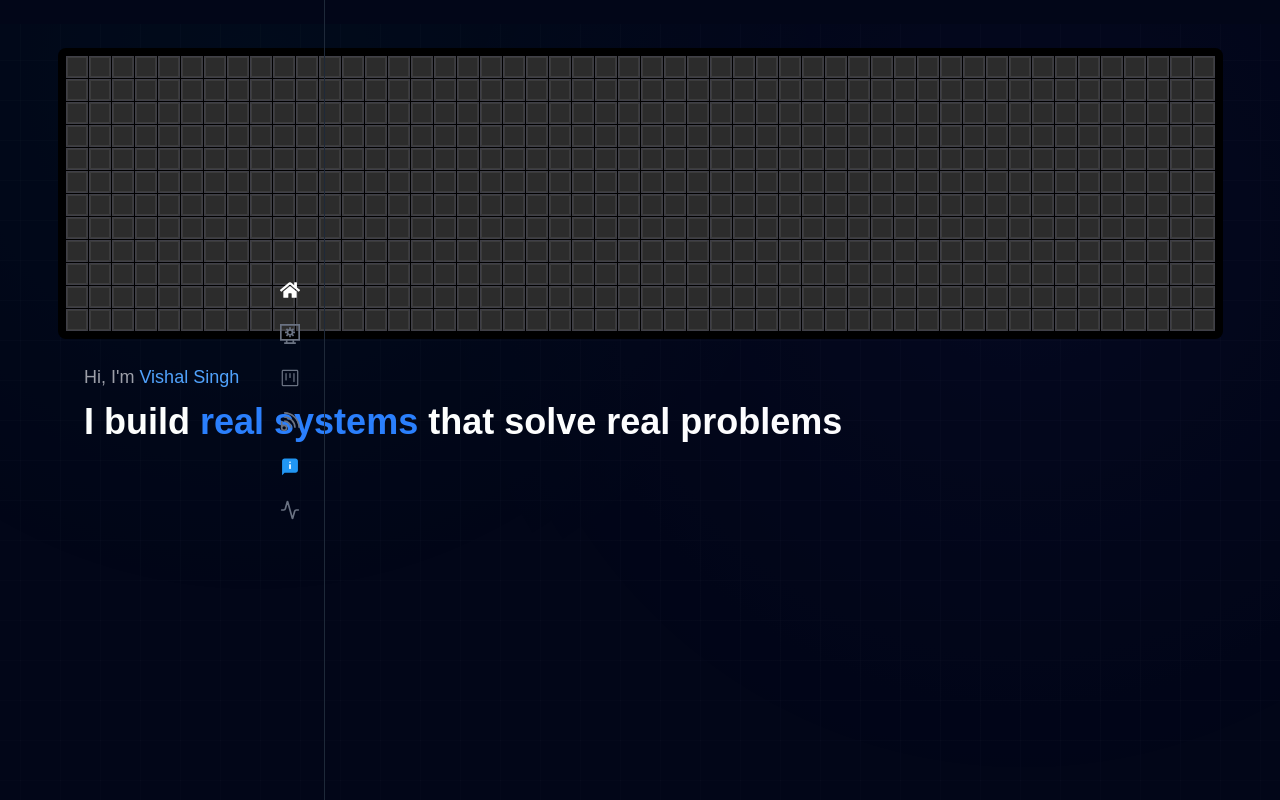
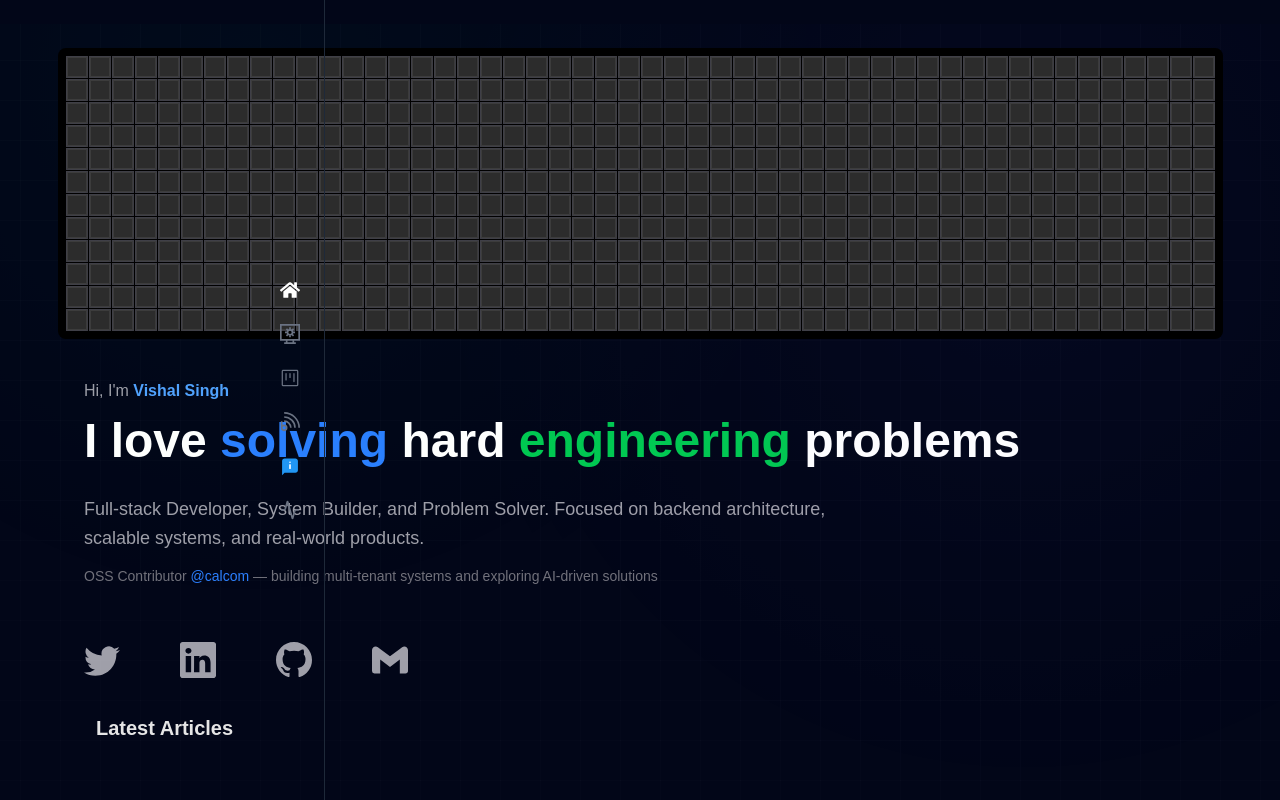
Before and after one commit to VishalDevx/vishalcsx, a Next.js app: page / in a window 1280 px wide. Built offline with nearby package versions, Linux system fonts and the light colour scheme.

Commit message:
feat: Hero section

```diff
--- a/app/component/Hero.tsx
+++ b/app/component/Hero.tsx
@@ -1,23 +1,88 @@
 "use client";
+
+import Link from "next/link";
+import { BsTwitter, BsLinkedin, BsGithub } from "react-icons/bs";
+import { SiGmail } from "react-icons/si";
 
 export function Hero() {
   return (
-    <div className="max-w-6xl pt-6">
+    <section className="max-w-5xl pt-10 flex flex-col gap-6">
 
       {/* Intro */}
-      <div className="text-zinc-400 text-lg">
-        Hi, I'm <span className="text-blue-400 font-medium">Vishal Singh</span>
+      <div className="flex flex-col gap-2">
+        <p className="text-zinc-400 text-base">
+          Hi, I'm{" "}
+          <span className="text-blue-400 font-semibold">
+            Vishal Singh
+          </span>
+        </p>
+
+        <h1 className="text-white text-3xl md:text-5xl font-semibold leading-tight">
+          I love{" "}
+          <span className="text-blue-500">solving</span>{" "}
+          hard{" "}
+          <span className="text-green-500">engineering</span>{" "}
+          problems
+        </h1>
       </div>
 
-      {/* Main Line */}
-      <div className="text-white text-3xl md:text-4xl font-semibold mt-2 leading-tight">
-        I build{" "}
-        <span className="text-blue-500">
-          real systems
-        </span>{" "}
-        that solve real problems
+      {/* Description */}
+      <div className="flex flex-col gap-3 max-w-3xl">
+        <p className="text-lg text-zinc-400 leading-relaxed">
+          Full-stack Developer, System Builder, and Problem Solver.
+          Focused on backend architecture, scalable systems, and
+          real-world products.
+        </p>
+
+        <p className="text-sm text-zinc-500">
+          OSS Contributor{" "}
+          <Link
+            href="https://github.com/calcom/cal.com"
+            className="text-blue-500 hover:underline"
+          >
+            @calcom
+          </Link>{" "}
+          — building multi-tenant systems and exploring AI-driven solutions
+        </p>
       </div>
 
-    </div>
+      {/* Socials */}
+      <div className="flex items-center gap-15 pt-8 text-zinc-400 text-4xl">
+        <Link
+          href="https://x.com/VishalCsx"
+          className="hover:text-white transition"
+        >
+          <BsTwitter />
+        </Link>
+
+        <Link
+          href="https://www.linkedin.com/in/vishal-singh-779054260/"
+          className="hover:text-white transition"
+        >
+          <BsLinkedin />
+        </Link>
+
+        <Link
+          href="https://github.com/VishalDevx"
+          className="hover:text-white transition"
+        >
+          <BsGithub />
+        </Link>
+
+        <Link
+          href="mailto:vishalcsx@gmail.com"
+          className="hover:text-white transition"
+        >
+          <SiGmail />
+        </Link>
+      </div>
+
+<div id="articals">
+<h1 className="text-xl font-bold p-3">Latest Articles</h1>
+
+
+
+</div>
+    </section>
   );
 }
```
